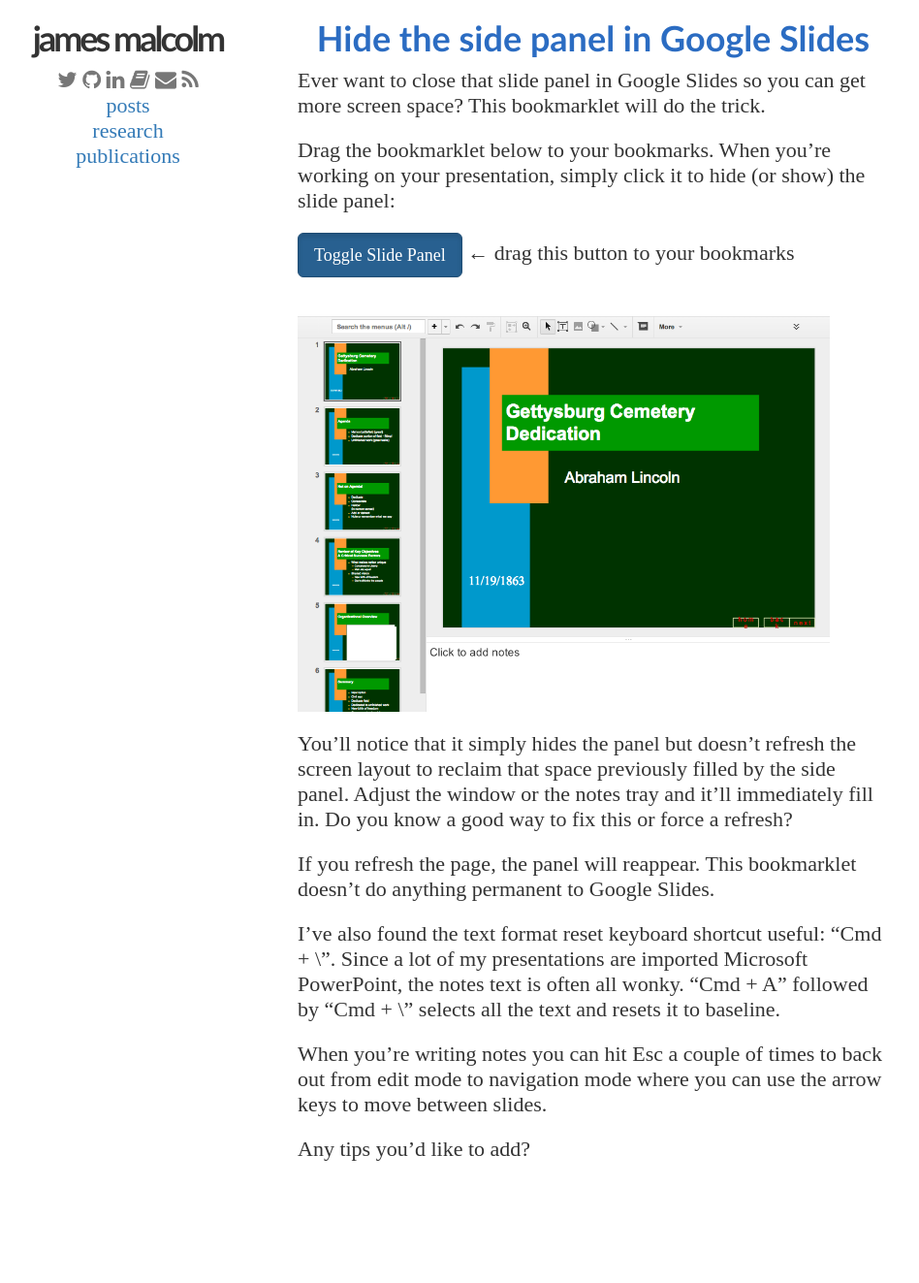
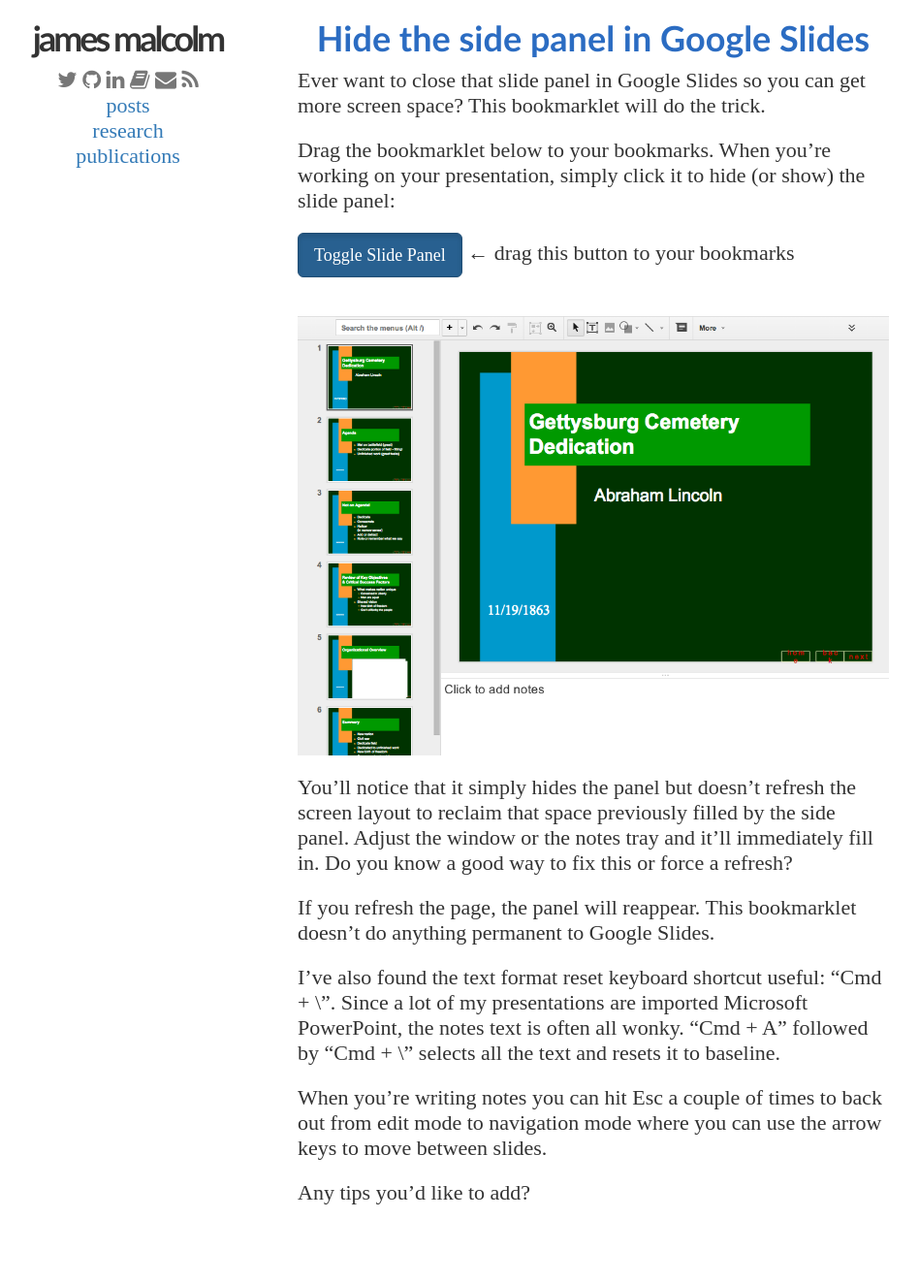
Before and after one commit to jgmalcolm/jgmalcolm.github.io, a Jekyll site: the page built from _posts/2014-04-20-hide-side-panel.md, in a window 1280 px wide. Shown: the whole page at 97% size, without its empty margins (28-976 px from the left). Built offline with Jekyll 4.4.1, drawn with Linux system fonts in a browser that asks for light colours; nearby versions of some CDN libraries; comment, search, counter and statistics services are not loaded; before the commit the page ends 1278 px from its top, so only the background shows below that.

Commit message:
img max-width 100%

```diff
--- a/css/overrides.css
+++ b/css/overrides.css
@@ -68,8 +68,7 @@
 }
 
 #content img {
-    max-width: 90%;
-    align: center;
+    max-width: 100%;
     padding-top: 20px;
     padding-bottom: 20px;
 }
```
